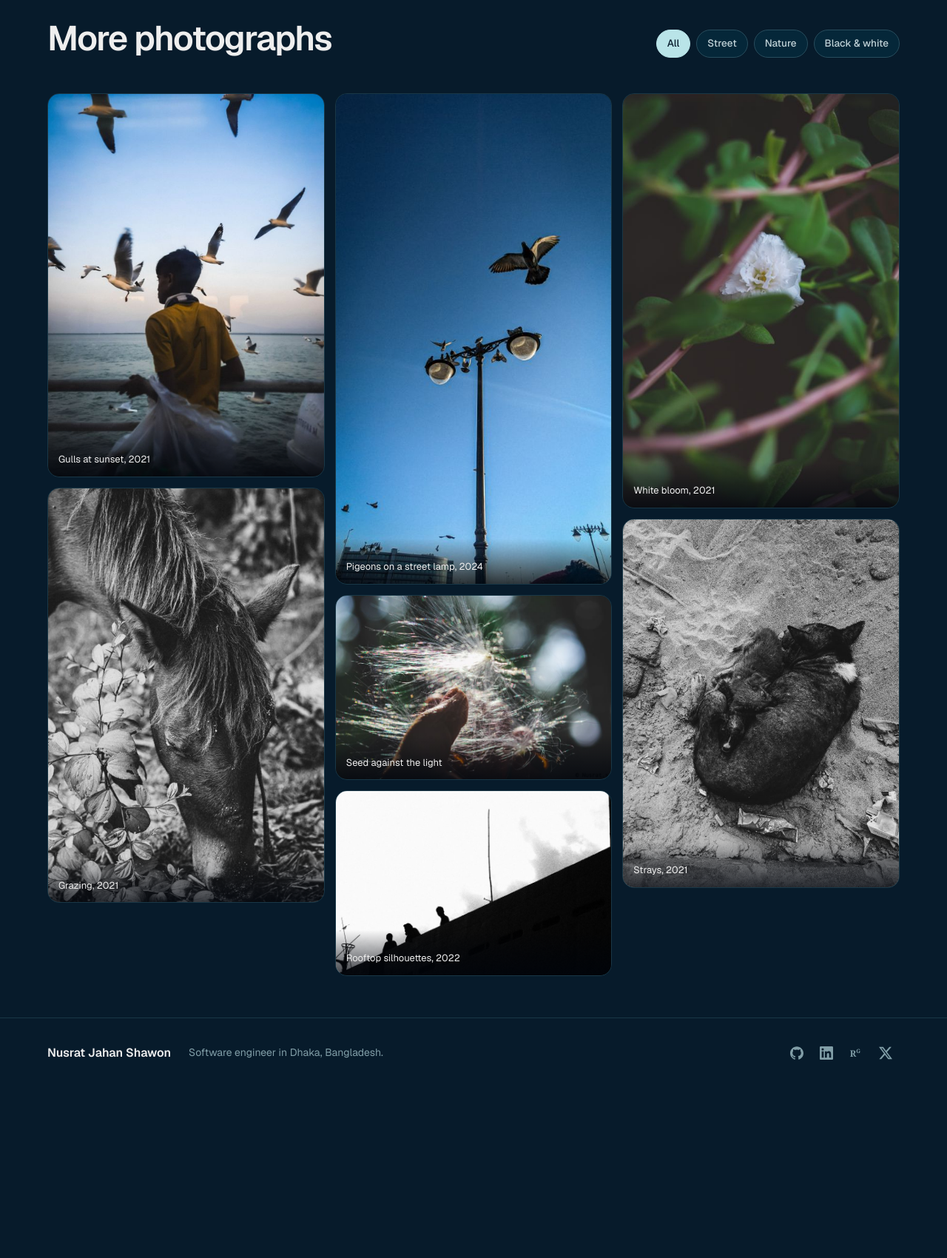
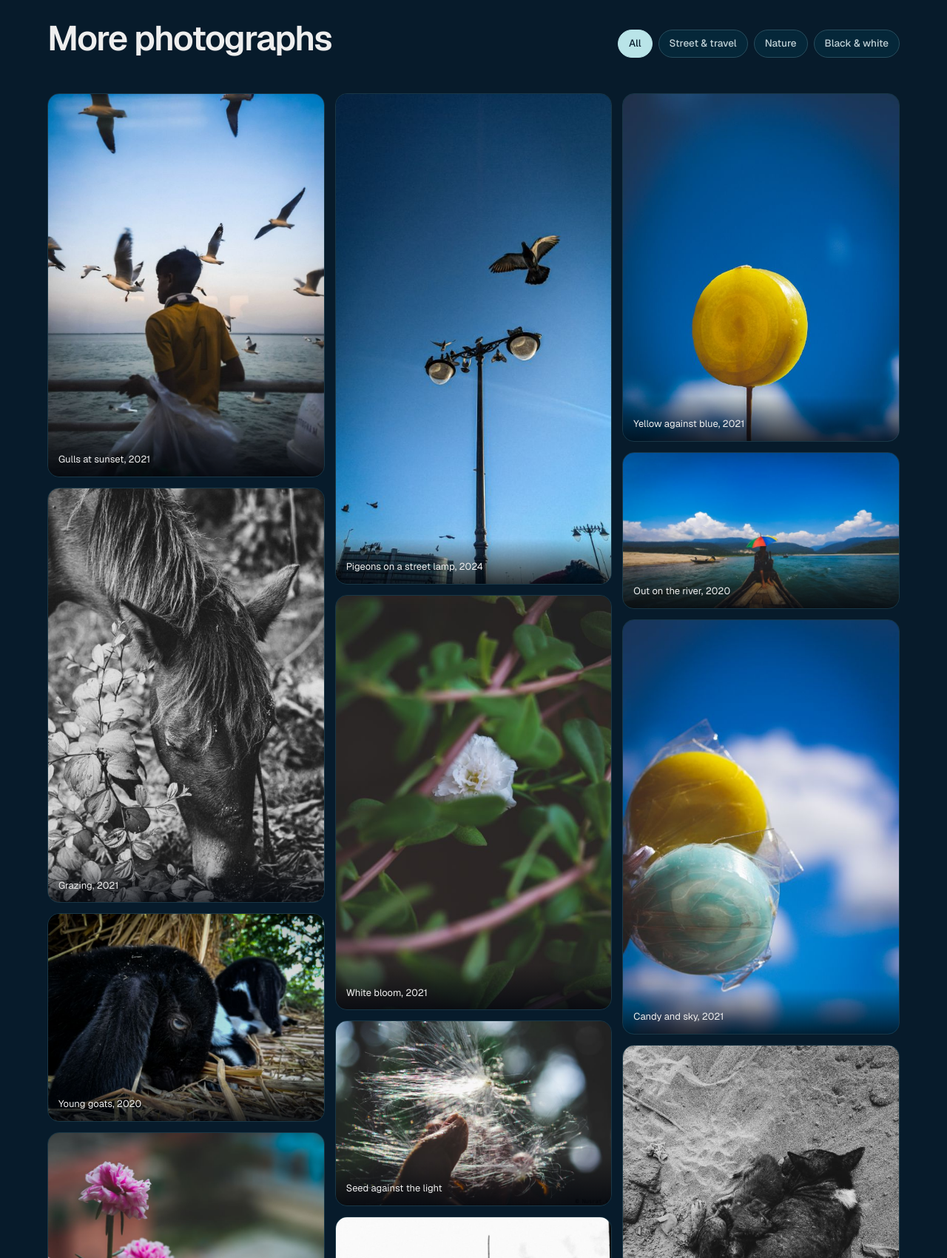
Before and after one commit to NusratJahanShawon/NusratJahanShawon.github.io, a plain HTML site: page photography.html in a window 1280 px wide. Shown: the part 1100-2800 px from the top of the page at 74% size. Before the commit the page ends 2570 px from the top, so only its background shows below. Drawn offline with nearby package versions, Linux system fonts and the light colour scheme.

Commit message:
Swap home photos for river and pink blooms, add five photos to gallery
Co-Authored-By: Claude Opus 5.5 <noreply@anthropic.com>
Claude-Session: https://claude.ai/code/session_01Qv423vzzirJMvgAZGFXphV

```diff
--- a/photography.html
+++ b/photography.html
@@ -115,7 +115,7 @@
       <div class="section-head reveal">
         <span class="kicker">Photography</span>
         <h1 id="photo-title">Through my lens.</h1>
-        <p>Street, nature and people. I photographed events for the IUB Photography Club and still carry a camera everywhere I go.</p>
+        <p>Street, travel, nature and people. I photographed events for the IUB Photography Club and still carry a camera everywhere I go.</p>
       </div>
     </div>
   </section>
@@ -142,7 +142,7 @@
         <div><h2 id="all-title">More photographs</h2></div>
         <div class="filters" role="group" aria-label="Filter photographs">
           <button type="button" class="chip-btn" aria-pressed="true" data-filter="all">All</button>
-          <button type="button" class="chip-btn" aria-pressed="false" data-filter="street">Street</button>
+          <button type="button" class="chip-btn" aria-pressed="false" data-filter="street">Street &amp; travel</button>
           <button type="button" class="chip-btn" aria-pressed="false" data-filter="nature">Nature</button>
           <button type="button" class="chip-btn" aria-pressed="false" data-filter="bw">Black &amp; white</button>
         </div>
@@ -151,10 +151,15 @@
       <div class="masonry" data-filterable>
         <figure class="shot reveal" data-src="assets/photos/gulls.jpg" data-caption="Gulls at sunset, 2021" data-tags="street"><img src="assets/photos/gulls-sm.jpg" alt="A boy in a yellow shirt at a ferry railing as gulls fly around him at dusk" width="576" height="800" loading="lazy" decoding="async"></figure>
         <figure class="shot reveal" data-src="assets/photos/horse.jpg" data-caption="Grazing, 2021" data-tags="nature bw"><img src="assets/photos/horse-sm.jpg" alt="Black and white close-up of a horse grazing beside a leafy plant" width="533" height="800" loading="lazy" decoding="async"></figure>
+        <figure class="shot reveal" data-src="assets/photos/goats.jpg" data-caption="Young goats, 2020" data-tags="nature"><img src="assets/photos/goats-sm.jpg" alt="Two young black goats resting in straw, one looking toward the camera" width="800" height="600" loading="lazy" decoding="async"></figure>
+        <figure class="shot reveal" data-src="assets/photos/pink.jpg" data-caption="Pink blooms, 2020" data-tags="nature"><img src="assets/photos/pink-sm.jpg" alt="Two pink and white ruffled flowers on a railing against a soft blurred background" width="800" height="533" loading="lazy" decoding="async"></figure>
         <figure class="shot reveal" data-src="assets/photos/pigeons.jpg" data-caption="Pigeons on a street lamp, 2024" data-tags="street"><img src="assets/photos/pigeons-sm.jpg" alt="Pigeons landing on an ornate street lamp under a deep blue sky" width="450" height="800" loading="lazy" decoding="async"></figure>
+        <figure class="shot reveal" data-src="assets/photos/bloom.jpg" data-caption="White bloom, 2021" data-tags="nature"><img src="assets/photos/bloom-sm.jpg" alt="A small white flower hidden among green leaves and pink stems" width="533" height="800" loading="lazy" decoding="async"></figure>
         <figure class="shot reveal" data-src="assets/photos/seed.jpg" data-caption="Seed against the light" data-tags="nature"><img src="assets/photos/seed-sm.jpg" alt="Fine silky seed fibres glowing in backlight between two fingers" width="800" height="533" loading="lazy" decoding="async"></figure>
         <figure class="shot reveal" data-src="assets/photos/rooftop.jpg" data-caption="Rooftop silhouettes, 2022" data-tags="street bw"><img src="assets/photos/rooftop-sm.jpg" alt="Three figures in silhouette along a sloping rooftop wall against a pale sky" width="800" height="533" loading="lazy" decoding="async"></figure>
-        <figure class="shot reveal" data-src="assets/photos/bloom.jpg" data-caption="White bloom, 2021" data-tags="nature"><img src="assets/photos/bloom-sm.jpg" alt="A small white flower hidden among green leaves and pink stems" width="533" height="800" loading="lazy" decoding="async"></figure>
+        <figure class="shot reveal" data-src="assets/photos/lolly.jpg" data-caption="Yellow against blue, 2021" data-tags="nature"><img src="assets/photos/lolly-sm.jpg" alt="A single yellow lollipop against a deep blue sky" width="635" height="800" loading="lazy" decoding="async"></figure>
+        <figure class="shot reveal" data-src="assets/photos/river.jpg" data-caption="Out on the river, 2020" data-tags="street"><img src="assets/photos/river-sm.jpg" alt="A person under a rainbow umbrella at the bow of a wooden boat on a green river, hills and blue sky ahead" width="800" height="450" loading="lazy" decoding="async"></figure>
+        <figure class="shot reveal" data-src="assets/photos/candy.jpg" data-caption="Candy and sky, 2021" data-tags="nature"><img src="assets/photos/candy-sm.jpg" alt="Yellow and blue wrapped sweets held up against a bright blue sky and clouds" width="533" height="800" loading="lazy" decoding="async"></figure>
         <figure class="shot reveal" data-src="assets/photos/strays.jpg" data-caption="Strays, 2021" data-tags="street bw"><img src="assets/photos/strays-sm.jpg" alt="Black and white: a mother dog curled around her puppies on sandy ground" width="600" height="800" loading="lazy" decoding="async"></figure>
       </div>
     </div>
```
Also changed, not shown: index.html (+2 -2 lines), assets/photos/candy-sm.jpg (added), assets/photos/candy.jpg (added), assets/photos/goats-sm.jpg (added), assets/photos/goats.jpg (added), assets/photos/lolly-sm.jpg (added), assets/photos/lolly.jpg (added), assets/photos/pink-sm.jpg (added), assets/photos/pink.jpg (added), assets/photos/river-sm.jpg (added), assets/photos/river.jpg (added).
